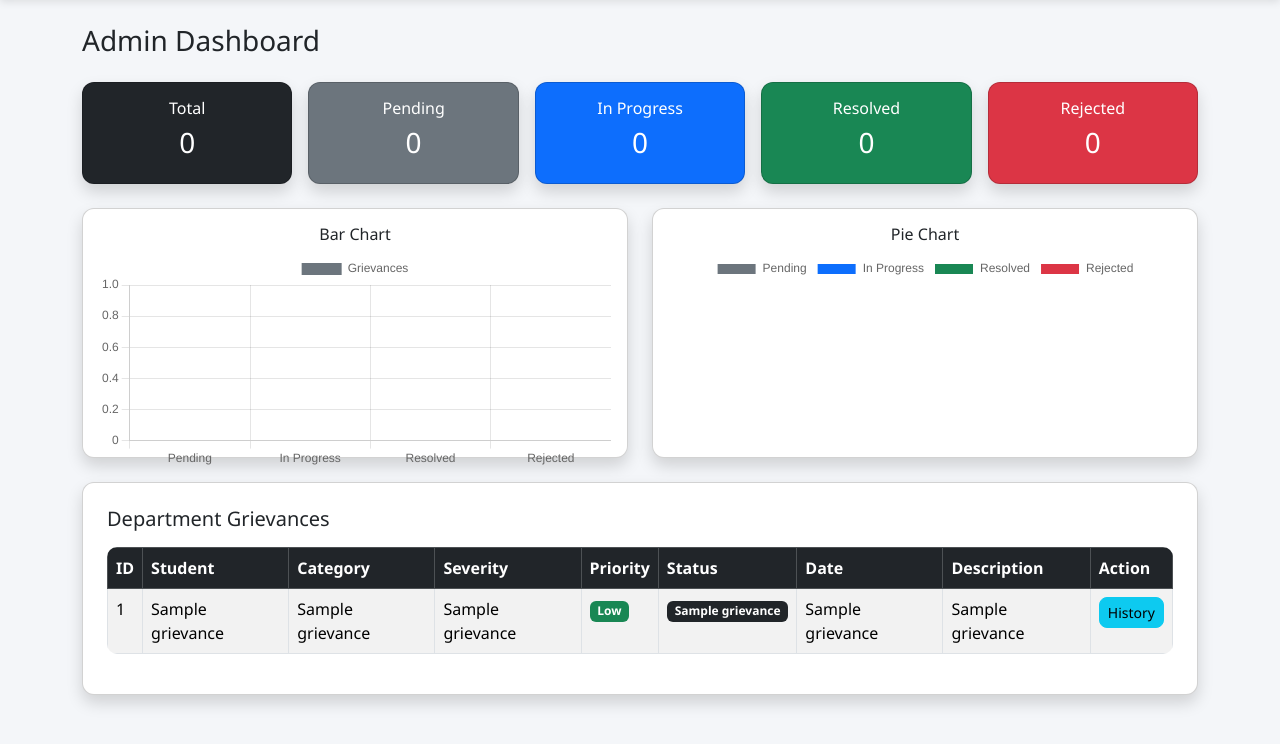
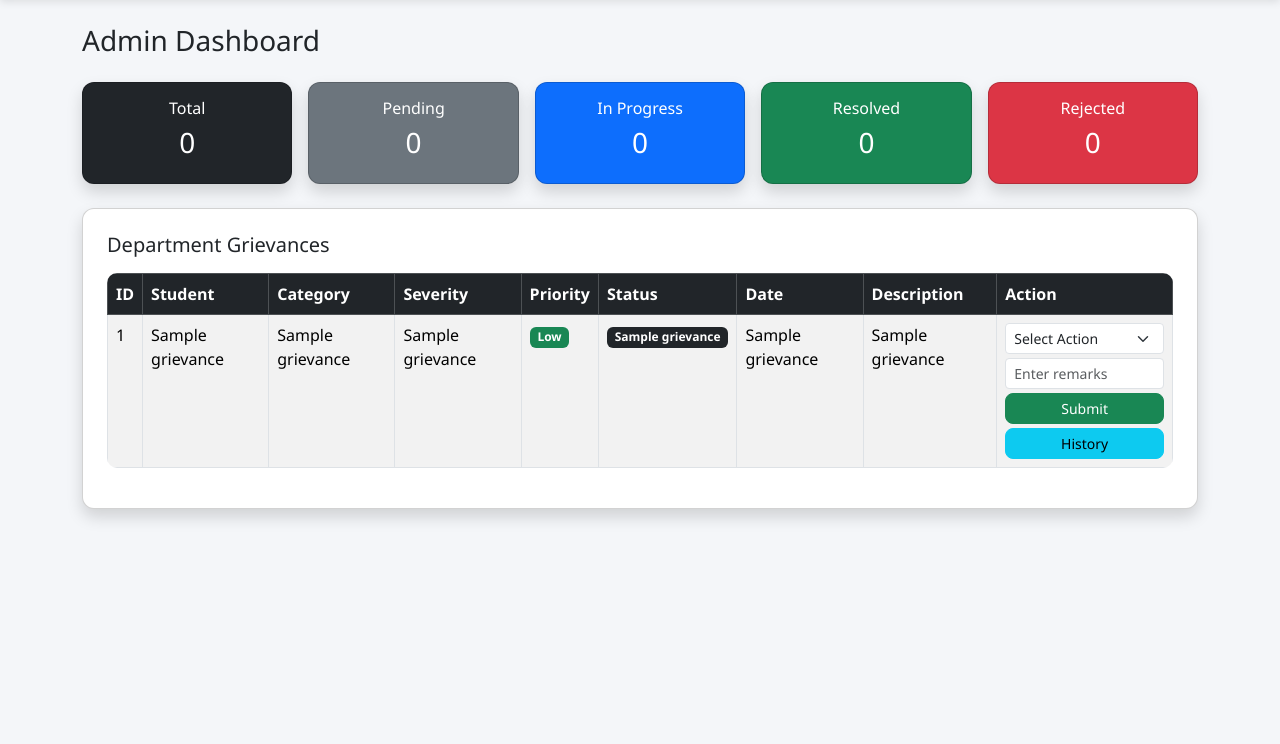
Before and after one commit to subhashreec1013-spec/sgms_project, a Flask app: template templates/admin_dashboard.html in a window 1280 px wide. Shown: the part 56-800 px from the top of the page. Run offline with Flask 3, Linux system fonts and the light colour scheme; the template is opened without the code that fills it: most values are stand-ins (such as "Sample title", 1, 10 or a date in 2020); some libraries are stand-ins or nearby versions.

Commit message:
admin updated

```diff
--- a/templates/admin_dashboard.html
+++ b/templates/admin_dashboard.html
@@ -1,15 +1,8 @@
-<!DOCTYPE html>
-<html>
+<!DOCTYPE html>  <html>
 <head>
-    <title>Admin Dashboard</title>
-
-    <link href="https://cdn.jsdelivr.net/npm/bootstrap@5.3.2/dist/css/bootstrap.min.css" rel="stylesheet">
-
-    <!-- Chart.js -->
-    <script src="https://cdn.jsdelivr.net/npm/chart.js"></script>
+    <title>Admin Dashboard</title>  <link href="https://cdn.jsdelivr.net/npm/bootstrap@5.3.2/dist/css/bootstrap.min.css" rel="stylesheet">
 
 <style>
-
 body{
 background:#f4f6f9;
 font-family:'Segoe UI',sans-serif;
@@ -31,27 +24,9 @@ overflow:hidden;
 .btn{
 border-radius:8px;
 }
-
-/* ===== CHART SIZE FIX ===== */
-.chart-box{
-height:250px;
-}
-
-canvas{
-max-height:250px !important;
-}
-
-</style>
-</head>
-
-<body>
-
-<!-- NAVBAR -->
-<nav class="navbar navbar-expand-lg navbar-dark bg-dark">
+</style>  </head>  <body>  <!-- ================= NAVBAR ================= -->  <nav class="navbar navbar-expand-lg navbar-dark bg-dark">
   <div class="container-fluid">
-    <a class="navbar-brand" href="#">SGMS</a>
-
-    <div class="collapse navbar-collapse">
+    <a class="navbar-brand" href="#">SGMS</a>  <div class="collapse navbar-collapse">
   <ul class="navbar-nav me-auto">
 
     <li class="nav-item">
@@ -78,90 +53,42 @@ max-height:250px !important;
 
   <a href="/logout" class="btn btn-sm btn-danger">Logout</a>
 </div>
+
   </div>
-</nav>
-
-<div class="container mt-4">
-
-<h3 class="mb-4">Admin Dashboard</h3>
-
-<!-- ===== CARDS ===== -->
-<div class="row g-3 text-center mb-4">
-
-<div class="col">
+</nav>  <div class="container mt-4">  <h3 class="mb-4">Admin Dashboard</h3>  <!-- ================= DASHBOARD CARDS ================= -->  <div class="row g-3 text-center mb-4">  <div class="col">
 <div class="card text-white bg-dark shadow p-3">
 <h6>Total</h6>
 <h3>{{ total | default(0) }}</h3>
 </div>
-</div>
-
-<div class="col">
+</div>  <div class="col">
 <div class="card text-white bg-secondary shadow p-3">
 <h6>Pending</h6>
 <h3>{{ pending | default(0) }}</h3>
 </div>
-</div>
-
-<div class="col">
+</div>  <div class="col">
 <div class="card text-white bg-primary shadow p-3">
 <h6>In Progress</h6>
 <h3>{{ in_progress | default(0) }}</h3>
 </div>
-</div>
-
-<div class="col">
+</div>  <div class="col">
 <div class="card text-white bg-success shadow p-3">
 <h6>Resolved</h6>
 <h3>{{ resolved | default(0) }}</h3>
 </div>
-</div>
-
-<div class="col">
+</div>  <div class="col">
 <div class="card text-white bg-danger shadow p-3">
 <h6>Rejected</h6>
 <h3>{{ rejected | default(0) }}</h3>
 </div>
-</div>
-
-</div>
-
-<!-- ===== CHARTS ===== -->
-<div class="row mb-4">
-
-<div class="col-md-6">
-<div class="card p-3 shadow chart-box">
-<h6 class="text-center">Bar Chart</h6>
-<canvas id="barChart"></canvas>
-</div>
-</div>
-
-<div class="col-md-6">
-<div class="card p-3 shadow chart-box">
-<h6 class="text-center">Pie Chart</h6>
-<canvas id="pieChart"></canvas>
-</div>
-</div>
-
-</div>
-
-<!-- ===== PDF BUTTON ===== -->
-{% if session.get('admin_level') == 4 %}
+</div>  </div>  <!-- ================= SUPER ADMIN PDF ================= -->  {% if session.get('admin_level') == 4 %}
 <a href="/export_pdf" class="btn btn-dark mb-3">
 Export PDF Report
 </a>
 {% endif %}
 
-<!-- ===== TABLE ===== -->
-<div class="card shadow p-4">
+<!-- ================= TABLE ================= -->  <div class="card shadow p-4">  <h5 class="mb-3">Department Grievances</h5>  {% if grievances and grievances|length > 0 %}
 
-<h5 class="mb-3">Department Grievances</h5>
-
-{% if grievances and grievances|length > 0 %}
-<div class="table-responsive">
-
-<table class="table table-bordered table-striped">
-
-<thead class="table-dark">
+<div class="table-responsive">  <table class="table table-bordered table-striped">  <thead class="table-dark">
 <tr>
 <th>ID</th>
 <th>Student</th>
@@ -173,19 +100,12 @@ Export PDF Report
 <th>Description</th>
 <th>Action</th>
 </tr>
-</thead>
+</thead>  <tbody>  {% for g in grievances %}
 
-<tbody>
-
-{% for g in grievances %}
-<tr>
-
-<td>{{ g[0] }}</td>
+<tr>  <td>{{ g[0] }}</td>
 <td>{{ g[1] }}</td>
 <td>{{ g[2] }}</td>
-<td>{{ g[3] }}</td>
-
-<td>
+<td>{{ g[3] }}</td>  <td>
 {% if g[4] == 3 %}
 <span class="badge bg-danger">High</span>
 {% elif g[4] == 2 %}
@@ -193,9 +113,7 @@ Export PDF Report
 {% else %}
 <span class="badge bg-success">Low</span>
 {% endif %}
-</td>
-
-<td>
+</td>  <td>
 {% set status = g[5]|lower %}
 {% if status == "pending" %}
 <span class="badge bg-secondary">Pending</span>
@@ -208,87 +126,36 @@ Export PDF Report
 {% else %}
 <span class="badge bg-dark">{{ g[5] }}</span>
 {% endif %}
-</td>
+</td>  <td>{{ g[6] }}</td>
+<td style="max-width:250px;">{{ g[7] }}</td>  <td>  {% if session.get('admin_level') == 4 %}
 
-<td>{{ g[6] }}</td>
-<td style="max-width:250px;">{{ g[7] }}</td>
+<span class="text-muted">Monitoring</span>
+<a href="/view_history/{{ g[0] }}" class="btn btn-sm btn-info mt-1 w-100">History</a>
 
-<td>
-<a href="/view_history/{{ g[0] }}" class="btn btn-sm btn-info">
-History
-</a>
-</td>
+{% elif status in ["resolved","rejected"] %}
 
-</tr>
-{% endfor %}
-
-</tbody>
-
-</table>
-
-</div>
+<span class="text-success fw-bold">✔ Completed</span>
+<a href="/view_history/{{ g[0] }}" class="btn btn-sm btn-info mt-1 w-100">History</a>
 
 {% else %}
-<p class="text-muted">No grievances available.</p>
+
+<form method="POST" action="/resolve/{{ g[0] }}">  <select name="action" class="form-select form-select-sm mb-1" required>
+<option value="">Select Action</option>
+<option value="Resolved">Resolve</option>
+<option value="Rejected">Reject</option>
+</select>  <input type="text" name="remarks"
+class="form-control form-control-sm mb-1"
+placeholder="Enter remarks" required>
+
+<button type="submit" class="btn btn-sm btn-success w-100">
+Submit
+</button>  </form>  <a href="/view_history/{{ g[0] }}" class="btn btn-sm btn-info mt-1 w-100">History</a>
+
 {% endif %}
 
-</div>
+</td>  </tr>
+{% endfor %}  </tbody>  </table>  </div>  {% else %}
 
-</div>
-
-<!-- ===== CHART SCRIPT ===== -->
-<script>
-
-const dataValues = [
-    {{ pending|default(0) }},
-    {{ in_progress|default(0) }},
-    {{ resolved|default(0) }},
-    {{ rejected|default(0) }}
-];
-
-const labels = ['Pending','In Progress','Resolved','Rejected'];
-
-const colors = [
-    '#6c757d',  // gray
-    '#0d6efd',  // blue
-    '#198754',  // green
-    '#dc3545'   // red
-];
-
-/* BAR CHART */
-new Chart(document.getElementById('barChart'), {
-    type: 'bar',
-    data: {
-        labels: labels,
-        datasets: [{
-            label: 'Grievances',
-            data: dataValues,
-            backgroundColor: colors
-        }]
-    },
-    options: {
-        responsive: true,
-        maintainAspectRatio: false
-    }
-});
-
-/* PIE CHART */
-new Chart(document.getElementById('pieChart'), {
-    type: 'pie',
-    data: {
-        labels: labels,
-        datasets: [{
-            data: dataValues,
-            backgroundColor: colors
-        }]
-    },
-    options: {
-        responsive: true,
-        maintainAspectRatio: false
-    }
-});
-
-</script>
-
-</body>
+<p class="text-muted">No grievances available.</p>
+{% endif %}  </div>  </div>  </body>
 </html>
```
Lines whose indentation alone changed are shown as unchanged.
